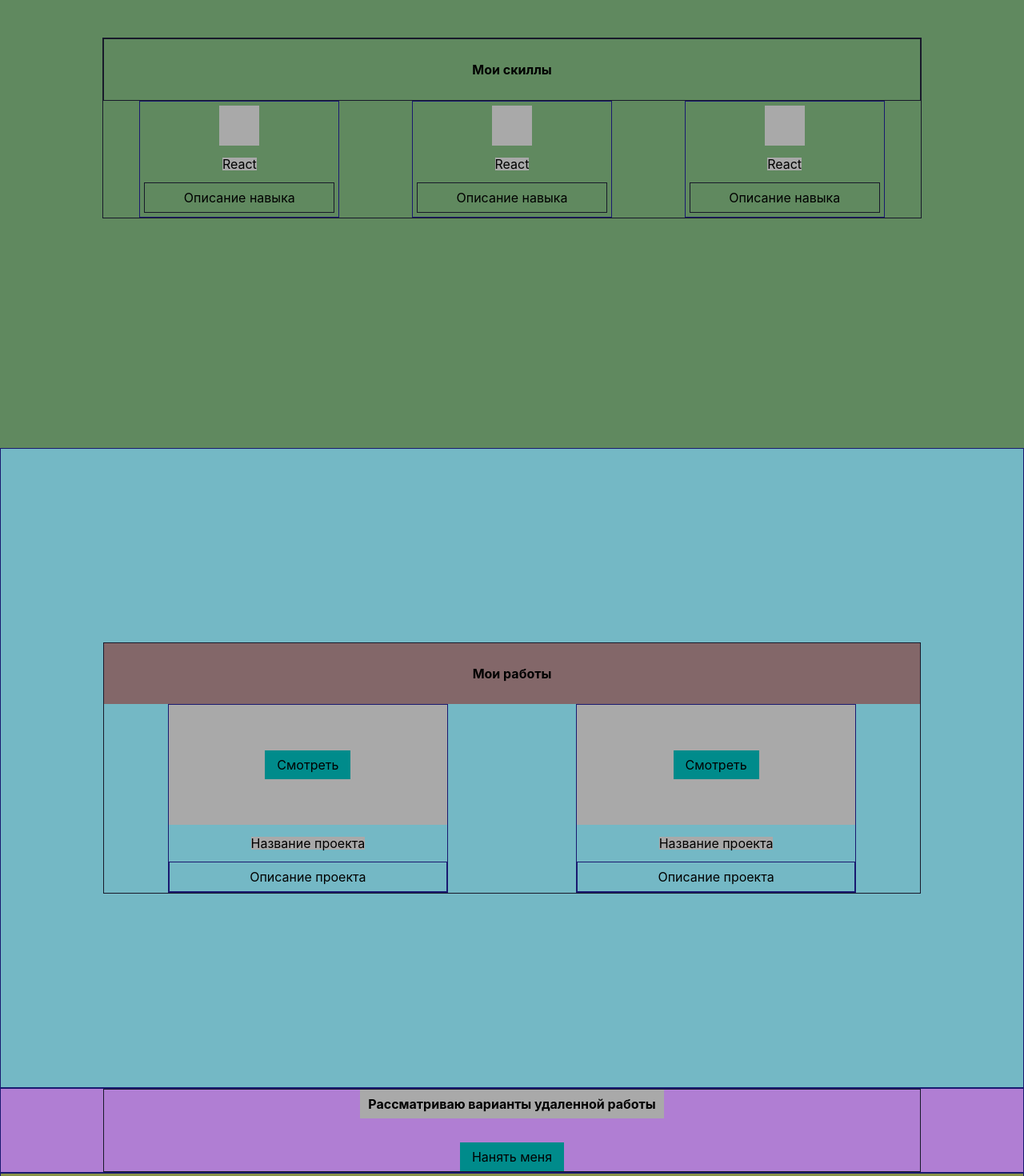
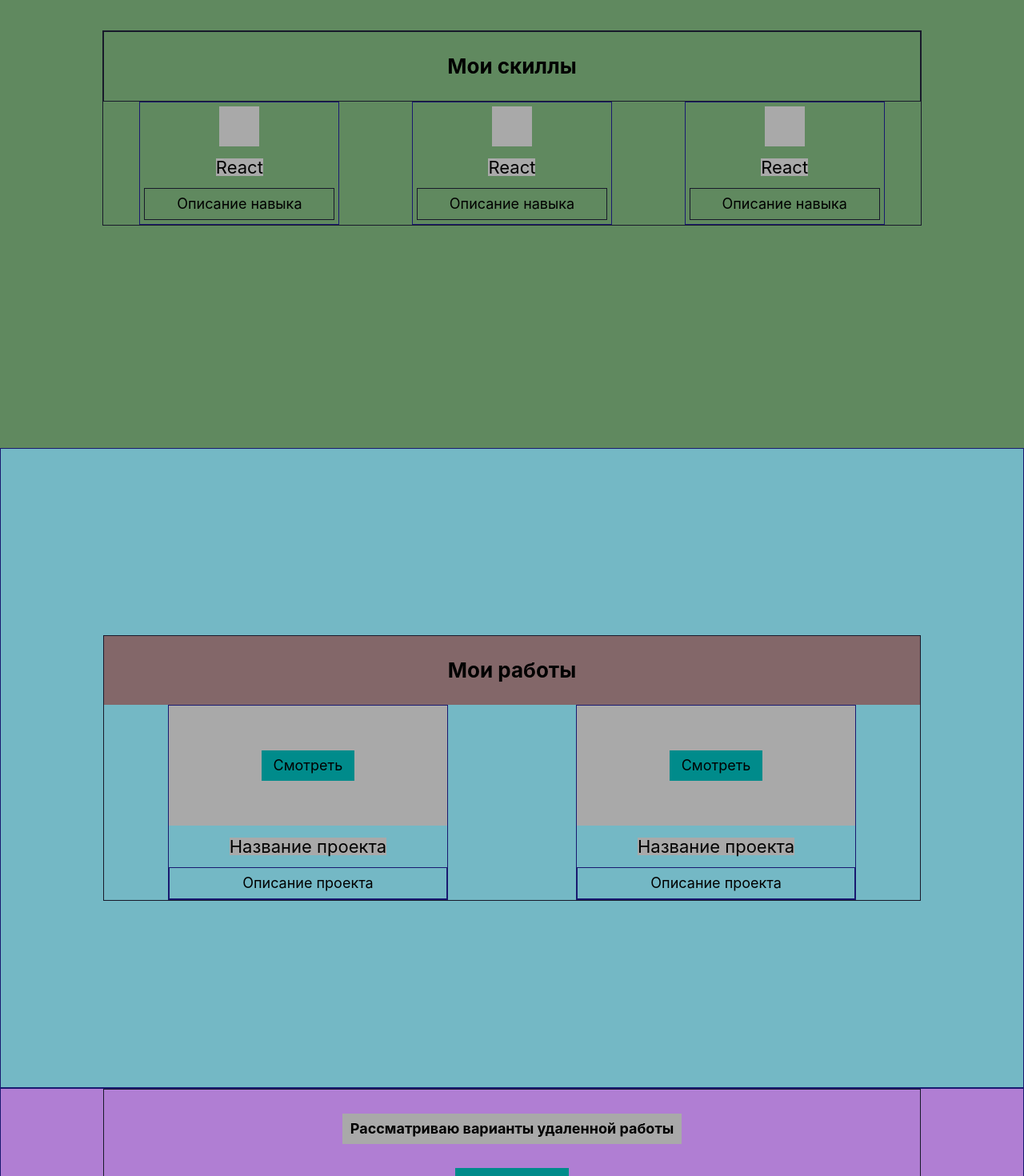
Before and after one commit to KseniaKras/my-portfolio, a React (Create React App) app: page / in a window 1280 px wide. Shown: the part 1100-2570 px from the top of the page at 80% size. Built offline with nearby package versions, Linux system fonts and the light colour scheme.

Commit message:
refactoring

```diff
--- a/src/App.css
+++ b/src/App.css
@@ -4,7 +4,7 @@
   margin: 0;
   border: 0;
   line-height: 1;
-  font-size: 16px;
+  font-size: 18px;
 }
 .App {
   background-color: #a1b1c4;
--- a/src/common/textarea/Textarea.module.css
+++ b/src/common/textarea/Textarea.module.css
@@ -3,4 +3,5 @@
     border: 1px solid midnightblue;
     margin: 10px;
     width: 90%;
+    height: 100px;
 }
--- a/src/contacts/Contacts.module.css
+++ b/src/contacts/Contacts.module.css
@@ -1,14 +1,14 @@
 .contactsBlock {
     background-color: rgba(130,137,31,0.75);
     border: 1px solid midnightblue;
-    height: 70vh;
+    height: 100vh;
     display: flex;
     justify-content: center;
     align-items: center;
 }
 .formsBlock {
     background-color: darkgray;
-    padding: 20px;
+    padding: 30px 0;
     display: flex;
     flex-direction: column;
     justify-content: space-between;
@@ -16,6 +16,7 @@
 }
 .title {
     border: 1px solid #18192a;
+    font-size: 26px;
 }
 .forms {
     border: 1px solid midnightblue;
--- a/src/footer/Footer.module.css
+++ b/src/footer/Footer.module.css
@@ -9,6 +9,7 @@
 }
 .name {
     border: 1px solid #18192a;
+    font-size: 18px;
 }
 .someBlocks {
     width: 60%;
@@ -27,4 +28,12 @@
 .law {
     font-style: italic;
     border: 1px solid #18192a;
+    font-size: 14px;
 }
+
+@media (max-width: 550px) {
+    .blockItem {
+        width: 30px;
+        height: 40px;
+    }
+}
--- a/src/remote/Remote.module.css
+++ b/src/remote/Remote.module.css
@@ -11,7 +11,7 @@
 .title {
     text-align: center;
     background-color: darkgray;
-    margin-bottom: 30px;
+    margin: 30px 0;
     padding: 10px;
 }
 .link {
--- a/src/skills/Skills.module.css
+++ b/src/skills/Skills.module.css
@@ -10,6 +10,7 @@
     border: 1px solid #18192a;
     text-align: center;
     padding: 30px;
+    font-size: 26px;
 }
 
 .skillsItems {
--- a/src/skills/skill/Skill.module.css
+++ b/src/skills/skill/Skill.module.css
@@ -17,6 +17,7 @@
 .title {
     margin: 15px 0;
     background-color: darkgray;
+    font-size: 22px;
 }
 
 .description {
@@ -24,4 +25,5 @@
     border: 1px solid #18192a;
     padding: 10px;
     width: 100%;
+    font-size: 18px;
 }
--- a/src/works/Works.module.css
+++ b/src/works/Works.module.css
@@ -11,6 +11,7 @@
     background-color: rgba(137,76,75,0.75);
     text-align: center;
     padding: 30px;
+    font-size: 26px;
 }
 
 .worksContent {
--- a/src/works/project/Project.module.css
+++ b/src/works/project/Project.module.css
@@ -20,6 +20,7 @@
 .title {
     margin: 15px 0;
     background-color: darkgray;
+    font-size: 22px;
 }
 
 .description {
@@ -27,6 +28,7 @@
     border: 1px solid midnightblue;
     width: 100%;
     padding: 10px;
+    font-size: 18px;
 }
 
 .link {
```
